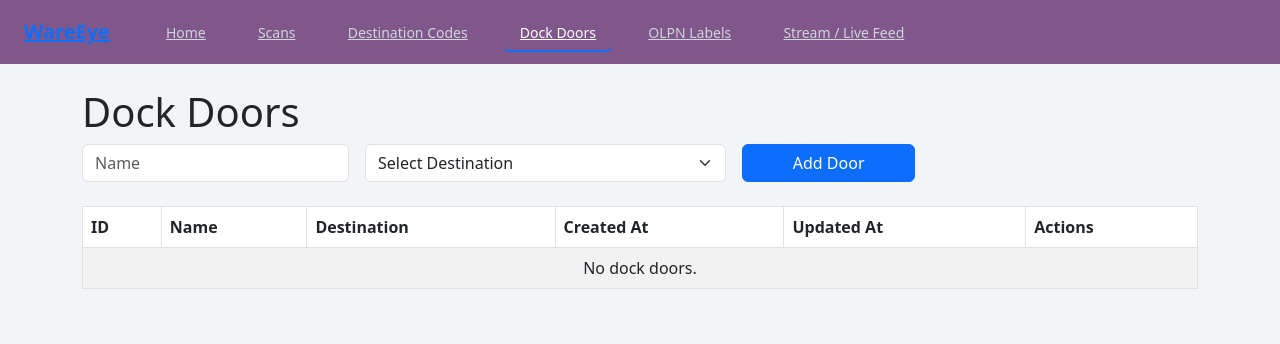
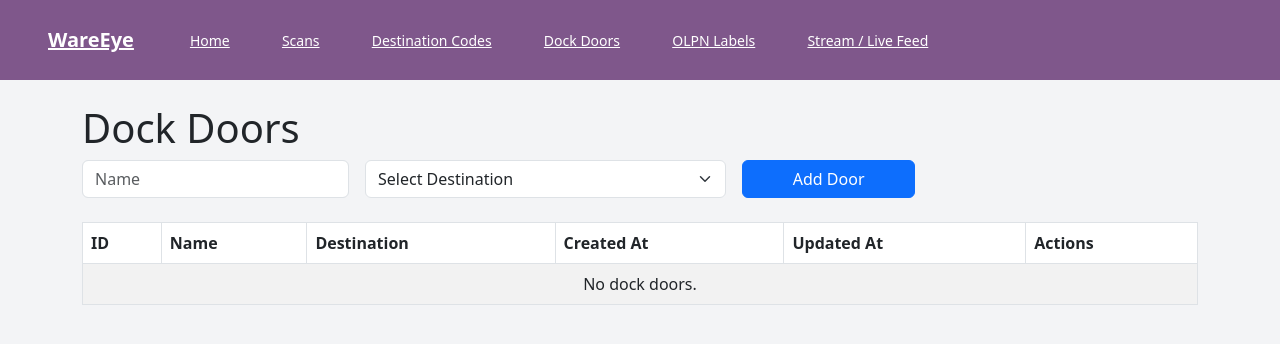
Before and after one commit to kamekazz/WareEye, a Flask app: page /facility/dock-doors in a window 1280 px wide. Shown: the top 344 px of the page. Run offline with Flask 3, Linux system fonts and the light colour scheme.

Commit message:
fix: clean nav bar styling

```diff
--- a/Server/templates/base.html
+++ b/Server/templates/base.html
@@ -8,18 +8,18 @@
     <link rel="icon" href="{{ url_for('static', filename='img/brand/favicon.ico') }}">
   </head>
   <body class="bg-gray-100">
-    <nav class="bg-primary-light text-gray-100">
+    <div class="bg-primary-light text-white px-4 py-2">
       <div class="max-w-7xl mx-auto px-4 sm:px-6 lg:px-8">
         <div class="flex items-center justify-between h-16">
           <div class="flex items-center">
-            <a href="{{ url_for('scan.hello') }}" class="text-xl font-semibold">WareEye</a>
+            <a href="{{ url_for('scan.hello') }}" class="text-xl font-semibold text-white">WareEye</a>
             <div class="hidden md:block ml-10 space-x-4">
-              <a href="{{ url_for('scan.hello') }}" class="px-3 py-2 rounded-md text-sm font-medium {% if request.endpoint == 'scan.hello' %}border-b-2 border-primary text-white{% else %}text-gray-300 hover:bg-primary/80 hover:text-white{% endif %}">Home</a>
-              <a href="{{ url_for('facility.list_scans') }}" class="px-3 py-2 rounded-md text-sm font-medium {% if request.endpoint == 'facility.list_scans' %}border-b-2 border-primary text-white{% else %}text-gray-300 hover:bg-primary/80 hover:text-white{% endif %}">Scans</a>
-              <a href="{{ url_for('facility.list_destination_codes') }}" class="px-3 py-2 rounded-md text-sm font-medium {% if request.endpoint == 'facility.list_destination_codes' %}border-b-2 border-primary text-white{% else %}text-gray-300 hover:bg-primary/80 hover:text-white{% endif %}">Destination Codes</a>
-              <a href="{{ url_for('facility.list_dock_doors') }}" class="px-3 py-2 rounded-md text-sm font-medium {% if request.endpoint == 'facility.list_dock_doors' %}border-b-2 border-primary text-white{% else %}text-gray-300 hover:bg-primary/80 hover:text-white{% endif %}">Dock Doors</a>
-              <a href="{{ url_for('facility.list_olpn_labels') }}" class="px-3 py-2 rounded-md text-sm font-medium {% if request.endpoint == 'facility.list_olpn_labels' %}border-b-2 border-primary text-white{% else %}text-gray-300 hover:bg-primary/80 hover:text-white{% endif %}">OLPN Labels</a>
-              <a href="{{ url_for('operations.loading_dashboard') }}" class="px-3 py-2 rounded-md text-sm font-medium text-gray-300 hover:bg-primary/80 hover:text-white">Stream / Live Feed</a>
+              <a href="{{ url_for('scan.hello') }}" class="px-3 py-2 rounded-md text-sm font-medium {% if request.endpoint == 'scan.hello' %}text-white{% else %}text-white hover:text-gray-300{% endif %}">Home</a>
+              <a href="{{ url_for('facility.list_scans') }}" class="px-3 py-2 rounded-md text-sm font-medium {% if request.endpoint == 'facility.list_scans' %}text-white{% else %}text-white hover:text-gray-300{% endif %}">Scans</a>
+              <a href="{{ url_for('facility.list_destination_codes') }}" class="px-3 py-2 rounded-md text-sm font-medium {% if request.endpoint == 'facility.list_destination_codes' %}text-white{% else %}text-white hover:text-gray-300{% endif %}">Destination Codes</a>
+              <a href="{{ url_for('facility.list_dock_doors') }}" class="px-3 py-2 rounded-md text-sm font-medium {% if request.endpoint == 'facility.list_dock_doors' %}text-white{% else %}text-white hover:text-gray-300{% endif %}">Dock Doors</a>
+              <a href="{{ url_for('facility.list_olpn_labels') }}" class="px-3 py-2 rounded-md text-sm font-medium {% if request.endpoint == 'facility.list_olpn_labels' %}text-white{% else %}text-white hover:text-gray-300{% endif %}">OLPN Labels</a>
+              <a href="{{ url_for('operations.loading_dashboard') }}" class="px-3 py-2 rounded-md text-sm font-medium text-white hover:text-gray-300">Stream / Live Feed</a>
             </div>
           </div>
           <div class="md:hidden">
@@ -32,14 +32,14 @@
         </div>
       </div>
       <div id="mobile-menu" class="hidden md:hidden px-2 pt-2 pb-3 space-y-1">
-        <a href="{{ url_for('scan.hello') }}" class="block px-3 py-2 rounded-md text-base font-medium {% if request.endpoint == 'scan.hello' %}border-b-2 border-primary text-white{% else %}text-gray-300 hover:bg-primary/80 hover:text-white{% endif %}">Home</a>
-        <a href="{{ url_for('facility.list_scans') }}" class="block px-3 py-2 rounded-md text-base font-medium {% if request.endpoint == 'facility.list_scans' %}border-b-2 border-primary text-white{% else %}text-gray-300 hover:bg-primary/80 hover:text-white{% endif %}">Scans</a>
-        <a href="{{ url_for('facility.list_destination_codes') }}" class="block px-3 py-2 rounded-md text-base font-medium {% if request.endpoint == 'facility.list_destination_codes' %}border-b-2 border-primary text-white{% else %}text-gray-300 hover:bg-primary/80 hover:text-white{% endif %}">Destination Codes</a>
-        <a href="{{ url_for('facility.list_dock_doors') }}" class="block px-3 py-2 rounded-md text-base font-medium {% if request.endpoint == 'facility.list_dock_doors' %}border-b-2 border-primary text-white{% else %}text-gray-300 hover:bg-primary/80 hover:text-white{% endif %}">Dock Doors</a>
-        <a href="{{ url_for('facility.list_olpn_labels') }}" class="block px-3 py-2 rounded-md text-base font-medium {% if request.endpoint == 'facility.list_olpn_labels' %}border-b-2 border-primary text-white{% else %}text-gray-300 hover:bg-primary/80 hover:text-white{% endif %}">OLPN Labels</a>
-        <a href="{{ url_for('operations.loading_dashboard') }}" class="block px-3 py-2 rounded-md text-base font-medium text-gray-300 hover:bg-primary/80 hover:text-white">Stream / Live Feed</a>
+        <a href="{{ url_for('scan.hello') }}" class="block px-3 py-2 rounded-md text-base font-medium {% if request.endpoint == 'scan.hello' %}text-white{% else %}text-white hover:text-gray-300{% endif %}">Home</a>
+        <a href="{{ url_for('facility.list_scans') }}" class="block px-3 py-2 rounded-md text-base font-medium {% if request.endpoint == 'facility.list_scans' %}text-white{% else %}text-white hover:text-gray-300{% endif %}">Scans</a>
+        <a href="{{ url_for('facility.list_destination_codes') }}" class="block px-3 py-2 rounded-md text-base font-medium {% if request.endpoint == 'facility.list_destination_codes' %}text-white{% else %}text-white hover:text-gray-300{% endif %}">Destination Codes</a>
+        <a href="{{ url_for('facility.list_dock_doors') }}" class="block px-3 py-2 rounded-md text-base font-medium {% if request.endpoint == 'facility.list_dock_doors' %}text-white{% else %}text-white hover:text-gray-300{% endif %}">Dock Doors</a>
+        <a href="{{ url_for('facility.list_olpn_labels') }}" class="block px-3 py-2 rounded-md text-base font-medium {% if request.endpoint == 'facility.list_olpn_labels' %}text-white{% else %}text-white hover:text-gray-300{% endif %}">OLPN Labels</a>
+        <a href="{{ url_for('operations.loading_dashboard') }}" class="block px-3 py-2 rounded-md text-base font-medium text-white hover:text-gray-300">Stream / Live Feed</a>
       </div>
-    </nav>
+    </div>
     <div class="container mt-4">
       {% with messages = get_flashed_messages(with_categories=true) %}
         {% if messages %}
```
